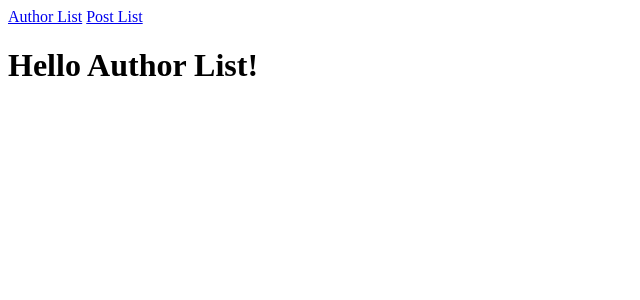
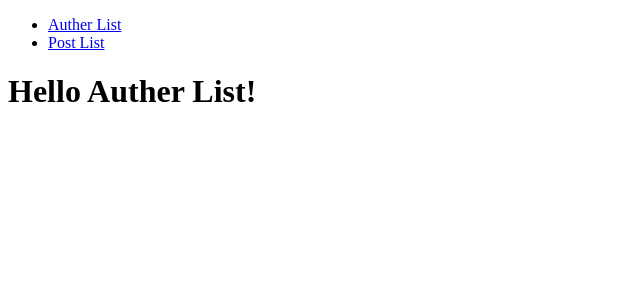
Before and after one commit to jscsvip/03-svelte, a SvelteKit app: page /authors in a window 1280 px wide. Shown: the top 300 px of the page, without its empty margins (0-640 px from the left). Built offline with nearby package versions, Linux system fonts and the light colour scheme.

Commit message:
feat: 添加布局页面

```diff
--- /dev/null
+++ b/src/routes/+layout.js
@@ -0,0 +1,13 @@
+/**
+ * 加载布局数据的函数
+ * @returns {Object} - 包含导航数据的对象
+ */
+export function load() {
+  // 返回包含导航数据的对象
+  return {
+    navs: [
+      { slug: "authors", title: "Auther List" },
+      { slug: "posts", title: "Post List" },
+    ],
+  };
+}
--- /dev/null
+++ b/src/routes/+layout.svelte
@@ -0,0 +1,19 @@
+<script>
+  /**
+   * 从 `+layout.js` 加载的数据
+   * @type {Object}
+   */
+  let { data, children } = $props();
+</script>
+
+<!-- 导航菜单 -->
+<ul>
+  <!-- 遍历导航数据 -->
+  {#each data.navs as {slug, title}}
+    <!-- 每个导航项的列表项 -->
+    <li><a href={`/${slug}`}>{title}</a></li>
+  {/each}
+</ul>
+
+<!-- 渲染子路由页面的内容 -->
+{@render children()}
--- a/src/routes/authors/+page.svelte
+++ b/src/routes/authors/+page.svelte
@@ -1,4 +1 @@
-<a href="/authors">Author List</a>
-<a href="/posts">Post List</a>
-
-<h1>Hello Author List!</h1>
+<h1>Hello Auther List!</h1>
--- a/src/routes/posts/+page.svelte
+++ b/src/routes/posts/+page.svelte
@@ -1,9 +1,6 @@
 <script>
     let { data } = $props();
 </script>
-
-<a href="/authors">Auther List</a>
-<a href="/posts">Post List</a>
 
 <h1>Posts list</h1>
 <ul>
```
